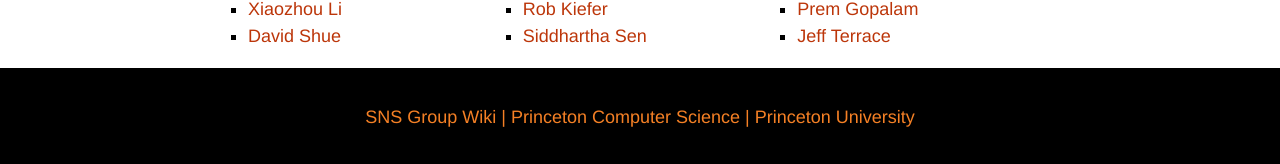
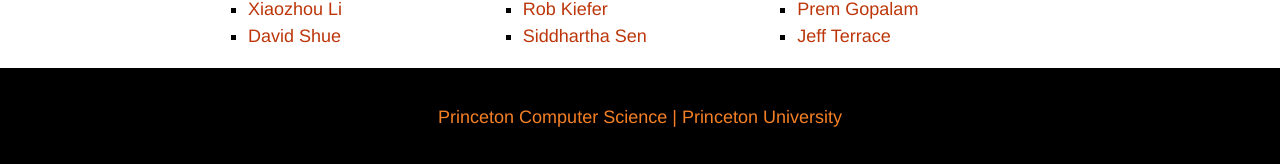
Before and after one commit to princeton-sns/www, a Jekyll site: the page built from home.md, in a window 1280 px wide. Shown: the part 1631-1795 px from the top of the page. Built offline with Jekyll 4.4.1, drawn with Linux system fonts in a browser that asks for light colours; some web fonts are replaced.

Commit message:
Remove stale link to wiki

```diff
--- a/_layouts/default.html
+++ b/_layouts/default.html
@@ -31,7 +31,6 @@
 {{ content }}
 <footer>
   <ol>
-  <li><a href="https://wiki.sns.cs.princeton.edu" title="Private Group Wiki">SNS Group Wiki</a></li>
   <li><a href="http://www.cs.princeton.edu/">Princeton Computer Science</a></li>
   <li><a href="http://www.princeton.edu/">Princeton University</a></li>
   </ol>
```
